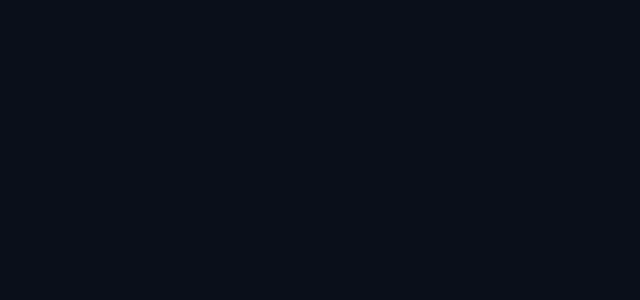
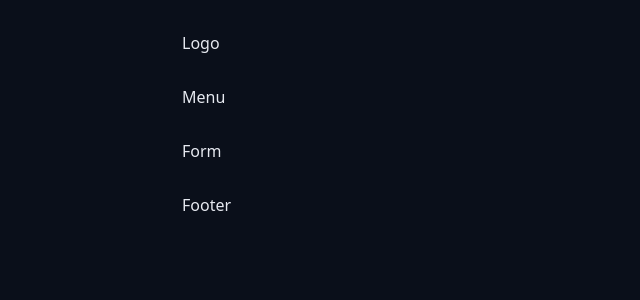
Before and after one commit to dhionathan01/chronosAPP, a React (Vite) app: page / in a window 1280 px wide. Shown: the top 300 px of the page, without its empty margins (0-640 px from the left). Built offline with nearby package versions, Linux system fonts and the light colour scheme.

Commit message:
✨ feat: adiciona estrutura básica ao componente App
Adiciona seções de Logo, Menu, Form e Footer ao componente App.

```diff
--- a/src/App.tsx
+++ b/src/App.tsx
@@ -2,5 +2,28 @@
 import './styles/global.css';
 
 export function App() {
-  return <></>;
+  return (
+    <>
+      <div className='container'>
+        <div className='content'>
+          <section>Logo</section>
+        </div>
+      </div>
+      <div className='container'>
+        <div className='content'>
+          <section>Menu</section>
+        </div>
+      </div>
+      <div className='container'>
+        <div className='content'>
+          <section>Form</section>
+        </div>
+      </div>
+      <div className='container'>
+        <div className='content'>
+          <section>Footer</section>
+        </div>
+      </div>
+    </>
+  );
 }
--- a/src/styles/global.css
+++ b/src/styles/global.css
@@ -15,3 +15,13 @@
   background: var(--gray-900);
   color: var(--text-default);
 }
+.container-fluid {
+  max-width: auto;
+}
+.container {
+  width: 98rem;
+  margin: 0 auto;
+}
+.content {
+  margin: 3.2rem;
+}
```
